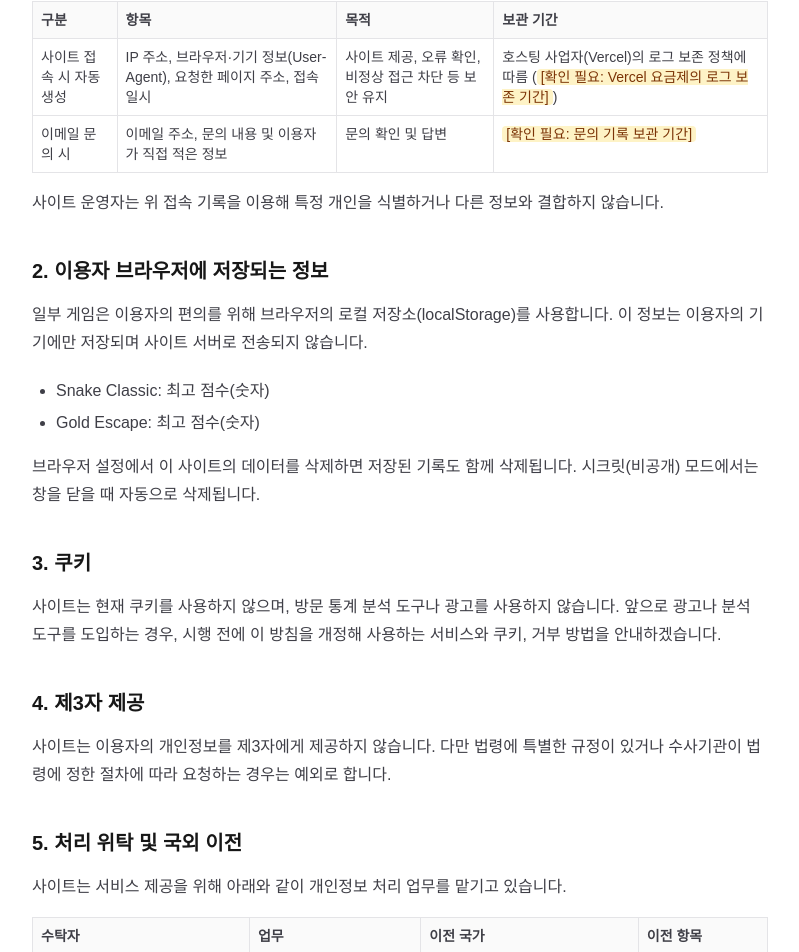
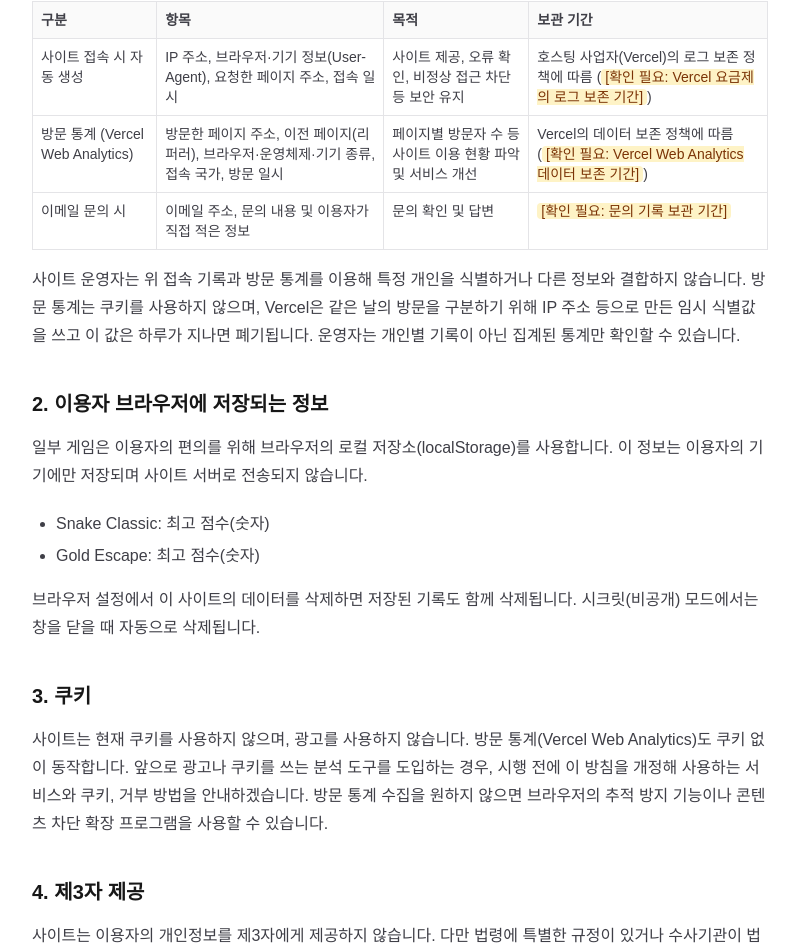
Before and after one commit to artcoding93/my-game-hub, a Next.js app: page /privacy in a window 1280 px wide. Shown: the part 393-1345 px from the top of the page, without its empty margins (240-1039 px from the left). Built offline with nearby package versions, Linux system fonts and the light colour scheme.

Commit message:
add analytics

```diff
--- a/package.json
+++ b/package.json
@@ -9,6 +9,7 @@
     "lint": "eslint"
   },
   "dependencies": {
+    "@vercel/analytics": "^2.0.1",
     "next": "16.4.0",
     "phaser": "3.90.0",
     "react": "19.3.0",
--- a/src/app/layout.tsx
+++ b/src/app/layout.tsx
@@ -1,4 +1,5 @@
 import type { Metadata, Viewport } from "next";
+import { Analytics } from "@vercel/analytics/next";
 import { Geist, Geist_Mono } from "next/font/google";
 import { SiteFooter } from "@/components/SiteFooter";
 import { SiteHeader } from "@/components/SiteHeader";
@@ -49,6 +50,7 @@ export default function RootLayout({ children }: LayoutProps<"/">) {
         <SiteHeader />
         <main className="flex flex-1 flex-col">{children}</main>
         <SiteFooter />
+        <Analytics />
       </body>
     </html>
   );
--- a/src/app/privacy/page.tsx
+++ b/src/app/privacy/page.tsx
@@ -17,14 +17,15 @@ export const metadata: Metadata = {
  *   - 문의: 이메일
  *   - 브라우저 localStorage: 게임별 최고 점수
  *       Snake Classic (my-game-hub:snake-classic:high-score), Gold Escape (my-game-hub:gold-escape:high-score)
- *   - 쿠키·분석 도구·광고: 사용하지 않음
+ *   - 방문 통계: Vercel Web Analytics (쿠키 없음, src/app/layout.tsx의 <Analytics />)
+ *   - 쿠키·광고: 사용하지 않음
  *
  * TODO(AdSense 연결 시 반드시 개정):
  *   - Google 및 제3자 광고 사업자의 쿠키 사용, 맞춤 광고 해제 방법(https://adssettings.google.com) 안내
  *   - Google의 파트너 사이트 데이터 사용 안내(https://policies.google.com/technologies/partner-sites) 링크
  *   - EEA·영국·스위스 이용자 동의(CMP) 처리 여부
  *   - 위 "쿠키" 항목과 "처리 위탁 및 국외 이전" 표에 Google 추가
- * 새로운 분석 도구(Vercel Analytics, Google Analytics 등)를 도입할 때도 같은 방식으로 개정한다.
+ * 새로운 분석 도구(Google Analytics 등)를 도입할 때도 같은 방식으로 개정한다.
  */
 export default function PrivacyPage() {
   return (
@@ -65,6 +66,18 @@ export default function PrivacyPage() {
             </td>
           </tr>
           <tr>
+            <td>방문 통계 (Vercel Web Analytics)</td>
+            <td>
+              방문한 페이지 주소, 이전 페이지(리퍼러), 브라우저·운영체제·기기 종류, 접속 국가, 방문 일시
+            </td>
+            <td>페이지별 방문자 수 등 사이트 이용 현황 파악 및 서비스 개선</td>
+            <td>
+              {/* TODO: Vercel 요금제별 Web Analytics 데이터 보존 기간 확인 후 기재 */}
+              Vercel의 데이터 보존 정책에 따름 (
+              <TodoMark label="Vercel Web Analytics 데이터 보존 기간" />)
+            </td>
+          </tr>
+          <tr>
             <td>이메일 문의 시</td>
             <td>이메일 주소, 문의 내용 및 이용자가 직접 적은 정보</td>
             <td>문의 확인 및 답변</td>
@@ -77,7 +90,10 @@ export default function PrivacyPage() {
       </table>
       </div>
       <p>
-        사이트 운영자는 위 접속 기록을 이용해 특정 개인을 식별하거나 다른 정보와 결합하지 않습니다.
+        사이트 운영자는 위 접속 기록과 방문 통계를 이용해 특정 개인을 식별하거나 다른 정보와 결합하지
+        않습니다. 방문 통계는 쿠키를 사용하지 않으며, Vercel은 같은 날의 방문을 구분하기 위해 IP 주소 등으로
+        만든 임시 식별값을 쓰고 이 값은 하루가 지나면 폐기됩니다. 운영자는 개인별 기록이 아닌 집계된 통계만
+        확인할 수 있습니다.
       </p>
 
       <h2>2. 이용자 브라우저에 저장되는 정보</h2>
@@ -96,9 +112,10 @@ export default function PrivacyPage() {
 
       <h2>3. 쿠키</h2>
       <p>
-        사이트는 현재 쿠키를 사용하지 않으며, 방문 통계 분석 도구나 광고를 사용하지 않습니다. 앞으로
-        광고나 분석 도구를 도입하는 경우, 시행 전에 이 방침을 개정해 사용하는 서비스와 쿠키, 거부 방법을
-        안내하겠습니다.
+        사이트는 현재 쿠키를 사용하지 않으며, 광고를 사용하지 않습니다. 방문 통계(Vercel Web Analytics)도
+        쿠키 없이 동작합니다. 앞으로 광고나 쿠키를 쓰는 분석 도구를 도입하는 경우, 시행 전에 이 방침을
+        개정해 사용하는 서비스와 쿠키, 거부 방법을 안내하겠습니다. 방문 통계 수집을 원하지 않으면 브라우저의
+        추적 방지 기능이나 콘텐츠 차단 확장 프로그램을 사용할 수 있습니다.
       </p>
 
       <h2>4. 제3자 제공</h2>
@@ -122,12 +139,12 @@ export default function PrivacyPage() {
         <tbody>
           <tr>
             <td>Vercel Inc.</td>
-            <td>웹사이트 호스팅 및 콘텐츠 전송</td>
+            <td>웹사이트 호스팅 및 콘텐츠 전송, 방문 통계 집계</td>
             <td>
               {/* TODO: Vercel 프로젝트의 Function Region 및 CDN 처리 국가 확인 */}
               미국 등 (<TodoMark label="Vercel 배포 리전" />)
             </td>
-            <td>1번 표의 접속 기록</td>
+            <td>1번 표의 접속 기록 및 방문 통계</td>
           </tr>
           <tr>
             <td>
```
Also changed, not shown: 2 other files (tests, documents, lock files or other folders).
